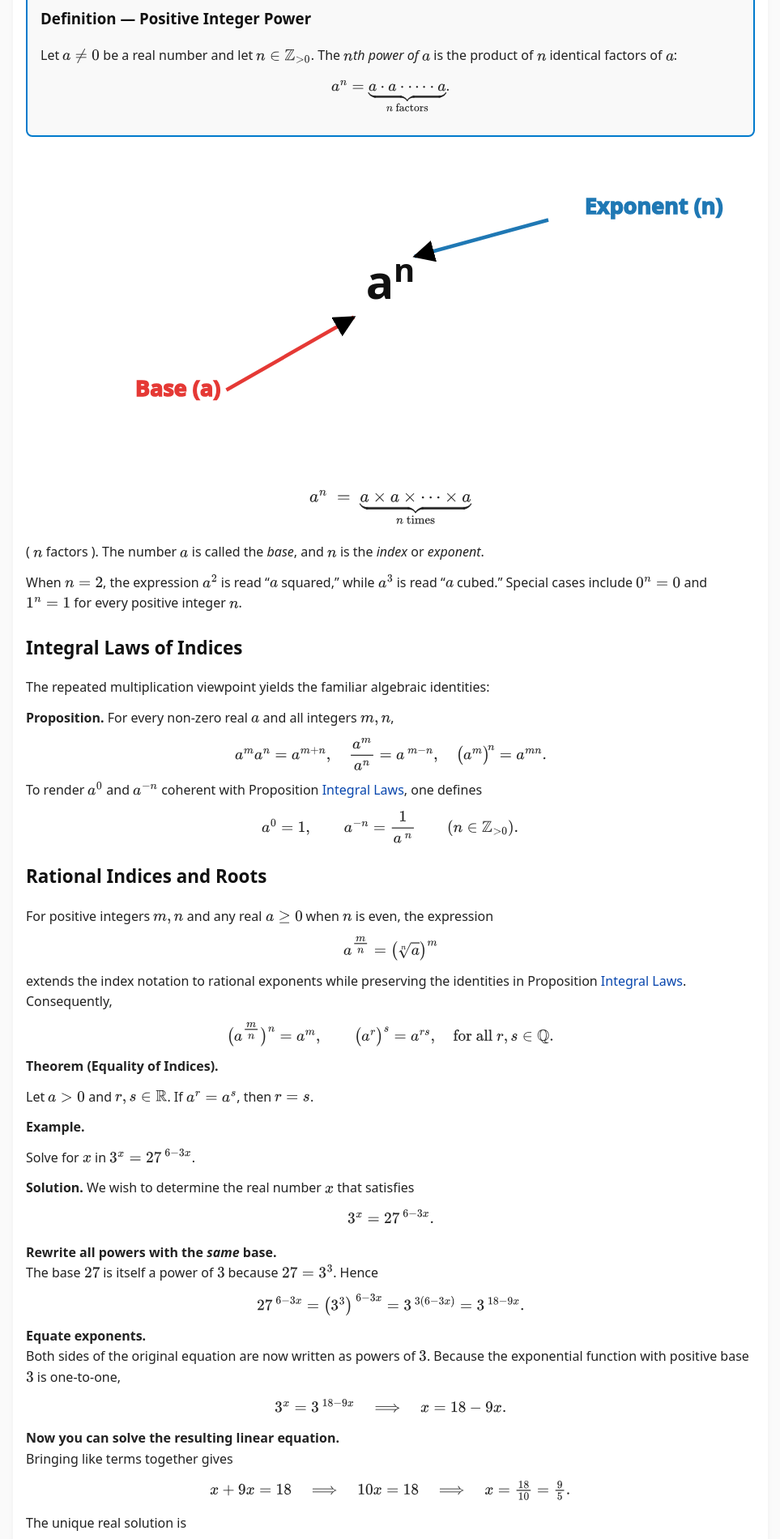
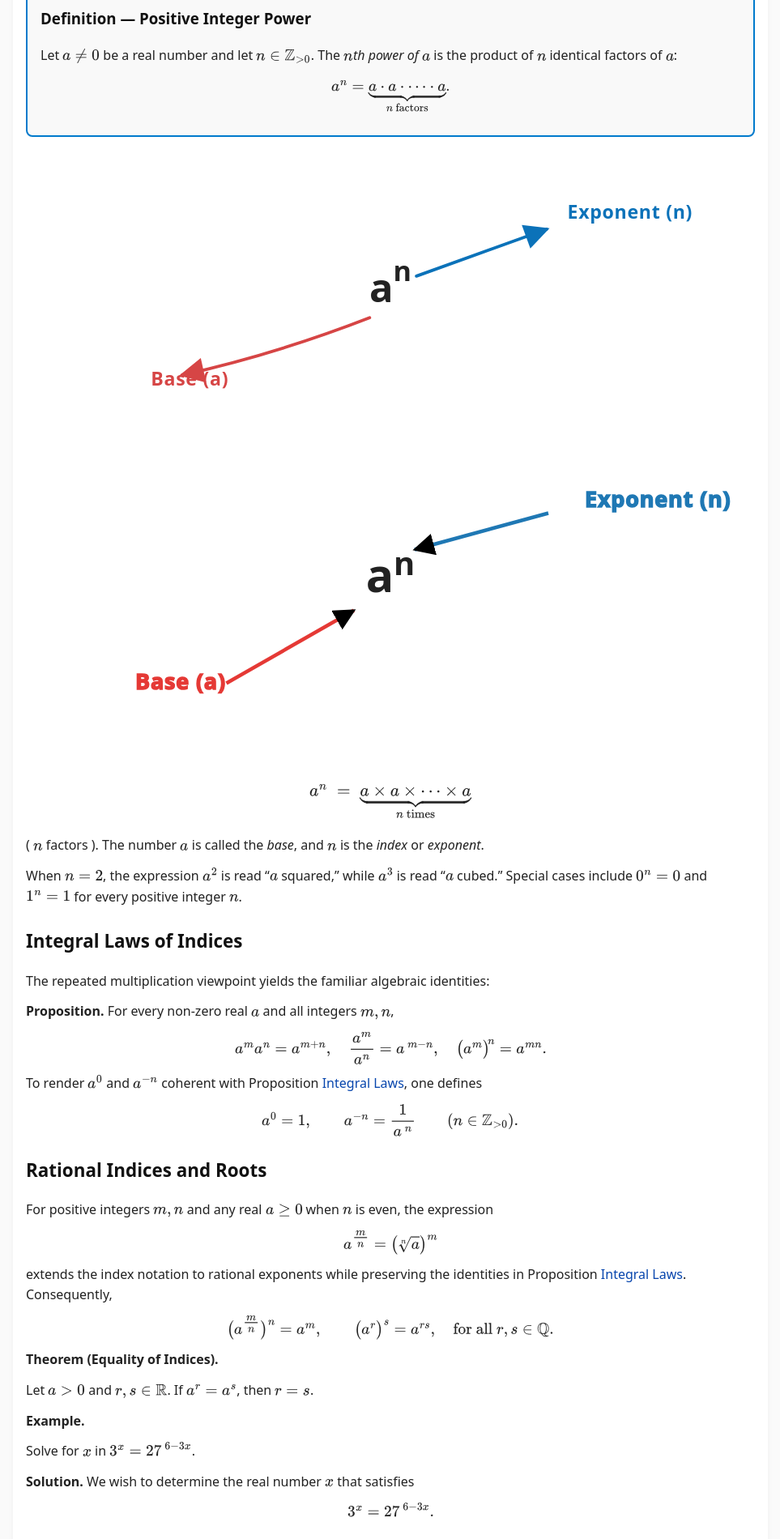
Before and after one commit to SaleemKamaludin/SaleemKamaludin.github.io, a Jekyll site: the page built from courses/math-1115/lecture-notes/lecture3.md, in a window 1280 px wide. Shown: the part 446-2346 px from the top of the page at 81% size, without its empty margins (158-1121 px from the left). Built offline with Jekyll 4.4.1, drawn with Linux system fonts in a browser that asks for light colours; part of the change alters nothing that is shown.

Commit message:
Update lecture3.md

```diff
--- a/courses/math-1115/lecture-notes/lecture3.md
+++ b/courses/math-1115/lecture-notes/lecture3.md
@@ -22,6 +22,124 @@ To ensure consistency, these operations must be performed in a **specific order*
     \( a^{n} = \underbrace{a \cdot a \cdot \dots \cdot a}_{n\ \text{factors}} \).
   </p>
 </div>
+
+
+
+
+
+
+
+
+
+
+<svg viewBox="0 0 700 260" class="exp-diagram">
+  <style>
+    .exp-diagram {
+      max-width: 100%;
+      display: block;
+      margin: 1.5rem auto;
+    }
+
+    /* Main a^n text */
+    .exp-text {
+      font: 700 52px system-ui, -apple-system, BlinkMacSystemFont,
+            "Segoe UI", Roboto, "Helvetica Neue", Arial, sans-serif;
+      fill: #222;
+    }
+
+    /* Labels */
+    .label {
+      font: 500 18px system-ui, -apple-system, BlinkMacSystemFont,
+            "Segoe UI", Roboto, "Helvetica Neue", Arial, sans-serif;
+      letter-spacing: 0.03em;
+    }
+    .label-blue { fill: #0b72b9; }
+    .label-red  { fill: #d64545; }
+
+    /* Arrows */
+    .arrow {
+      fill: none;
+      stroke-width: 3;
+      stroke-linecap: round;
+      stroke-linejoin: round;
+    }
+    .arrow-blue { stroke: #0b72b9; }
+    .arrow-red  { stroke: #d64545; }
+
+    .arrow-head {
+      stroke: none;
+    }
+    .arrow-head-blue { fill: #0b72b9; }
+    .arrow-head-red  { fill: #d64545; }
+  </style>
+
+  <defs>
+    <!-- Arrowhead for blue arrow -->
+    <marker id="arrow-blue" markerWidth="12" markerHeight="12"
+            refX="9" refY="6" orient="auto" markerUnits="strokeWidth">
+      <path d="M2,2 L10,6 L2,10 Z"
+            class="arrow-head arrow-head-blue" />
+    </marker>
+
+    <!-- Arrowhead for red arrow -->
+    <marker id="arrow-red" markerWidth="12" markerHeight="12"
+            refX="9" refY="6" orient="auto" markerUnits="strokeWidth">
+      <path d="M2,2 L10,6 L2,10 Z"
+            class="arrow-head arrow-head-red" />
+    </marker>
+  </defs>
+
+  <!-- a^n -->
+  <text x="350" y="140" class="exp-text" text-anchor="middle">
+    a<tspan dy="-20" font-size="0.7em">n</tspan>
+  </text>
+
+  <!-- Exponent label + arrow -->
+  <text x="520" y="60" class="label label-blue">Exponent (n)</text>
+  <path d="M375 115 Q 445 90 500 70"
+        class="arrow arrow-blue"
+        marker-end="url(#arrow-blue)" />
+
+  <!-- Base label + arrow -->
+  <text x="120" y="220" class="label label-red">Base (a)</text>
+  <path d="M330 155 Q 240 190 150 210"
+        class="arrow arrow-red"
+        marker-end="url(#arrow-red)" />
+</svg>
+
+
+
+
+
+
+
+
+
+
+
+
+
+
+
+
+
+
+
+
+
+
+
+
+
+
+
+
+
+
+
+
+
+
 
 
 
```
